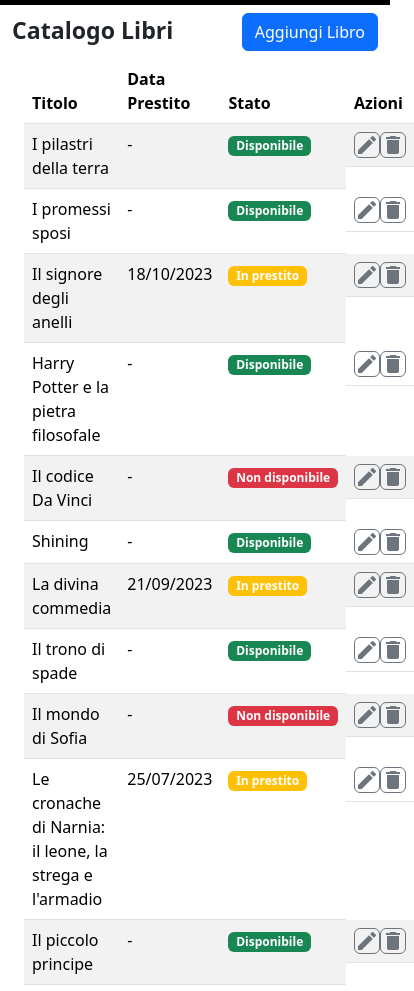
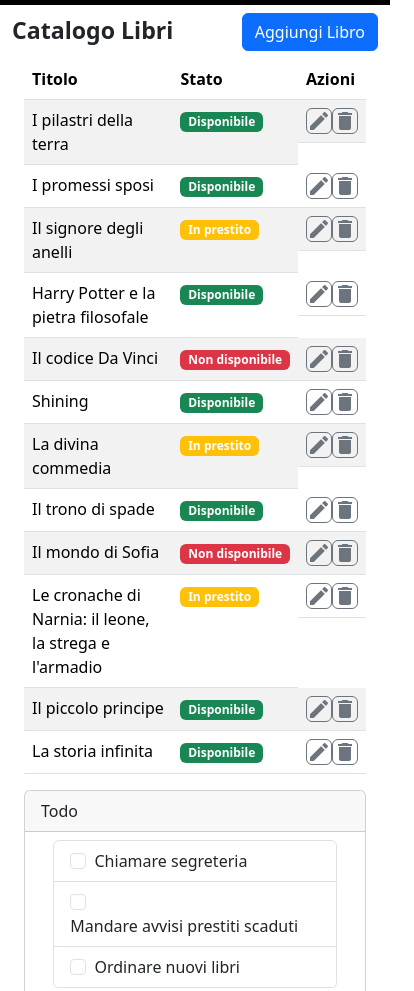
Before and after one commit to MassimoCorvo/html-css-bootstrap-dashboard, a plain HTML site: page index.html in a window 390 px wide. Shown: the part 61-1052 px from the top of the page, 414 px wide, since content can reach past the window. Drawn offline with nearby package versions, Linux system fonts and the light colour scheme.

Commit message:
Data Prestito visibility

```diff
--- a/index.html
+++ b/index.html
@@ -65,7 +65,7 @@
                 <thead>
                     <tr>
                         <th scope="col" class="col-6">Titolo</th>
-                        <th scope="col">Data Prestito</th>
+                        <th scope="col" class="d-none d-md-table-cell">Data Prestito</th>
                         <th scope="col">Stato</th>
                         <th scope="col">Azioni</th>
                     </tr>
@@ -73,7 +73,7 @@
                 <tbody>
                     <tr>
                         <td>I pilastri della terra</td>
-                        <td>-</td>
+                        <td class="d-none d-md-table-cell">-</td>
                         <td><span class="badge text-bg-success">Disponibile</span></td>
                         <td class="d-flex">
                             <button type="button"
@@ -90,7 +90,7 @@
                     </tr>
                     <tr>
                         <td>I promessi sposi</td>
-                        <td>-</td>
+                        <td class="d-none d-md-table-cell">-</td>
                         <td><span class="badge text-bg-success">Disponibile</span></td>
                         <td class="d-flex">
                             <button type="button"
@@ -107,7 +107,7 @@
                     </tr>
                     <tr>
                         <td>Il signore degli anelli</td>
-                        <td>18/10/2023</td>
+                        <td class="d-none d-md-table-cell">18/10/2023</td>
                         <td><span class="badge bg-warning text-white">In prestito</span></td>
                         <td class="d-flex">
                             <button type="button"
@@ -124,7 +124,7 @@
                     </tr>
                     <tr>
                         <td>Harry Potter e la pietra filosofale</td>
-                        <td>-</td>
+                        <td class="d-none d-md-table-cell">-</td>
                         <td><span class="badge text-bg-success">Disponibile</span></td>
                         <td class="d-flex">
                             <button type="button"
@@ -141,7 +141,7 @@
                     </tr>
                     <tr>
                         <td>Il codice Da Vinci</td>
-                        <td>-</td>
+                        <td class="d-none d-md-table-cell">-</td>
                         <td><span class="badge bg-danger text-white">Non disponibile</span></td>
                         <td class="d-flex">
                             <button type="button"
@@ -158,7 +158,7 @@
                     </tr>
                     <tr>
                         <td>Shining</td>
-                        <td>-</td>
+                        <td class="d-none d-md-table-cell">-</td>
                         <td><span class="badge text-bg-success">Disponibile</span></td>
                         <td class="d-flex">
                             <button type="button"
@@ -175,7 +175,7 @@
                     </tr>
                     <tr>
                         <td>La divina commedia</td>
-                        <td>21/09/2023</td>
+                        <td class="d-none d-md-table-cell">21/09/2023</td>
                         <td><span class="badge bg-warning text-white">In prestito</span></td>
                         <td class="d-flex">
                             <button type="button"
@@ -192,7 +192,7 @@
                     </tr>
                     <tr>
                         <td>Il trono di spade</td>
-                        <td>-</td>
+                        <td class="d-none d-md-table-cell">-</td>
                         <td><span class="badge text-bg-success">Disponibile</span></td>
                         <td class="d-flex">
                             <button type="button"
@@ -209,7 +209,7 @@
                     </tr>
                     <tr>
                         <td>Il mondo di Sofia</td>
-                        <td>-</td>
+                        <td class="d-none d-md-table-cell">-</td>
                         <td><span class="badge bg-danger text-white">Non disponibile</span></td>
                         <td class="d-flex">
                             <button type="button"
@@ -226,7 +226,7 @@
                     </tr>
                     <tr>
                         <td>Le cronache di Narnia: il leone, la strega e l'armadio</td>
-                        <td>25/07/2023</td>
+                        <td class="d-none d-md-table-cell">25/07/2023</td>
                         <td><span class="badge bg-warning text-white">In prestito</span></td>
                         <td class="d-flex">
                             <button type="button"
@@ -243,7 +243,7 @@
                     </tr>
                     <tr>
                         <td>Il piccolo principe</td>
-                        <td>-</td>
+                        <td class="d-none d-md-table-cell">-</td>
                         <td><span class="badge text-bg-success">Disponibile</span></td>
                         <td class="d-flex">
                             <button type="button"
@@ -260,7 +260,7 @@
                     </tr>
                     <tr>
                         <td>La storia infinita</td>
-                        <td>-</td>
+                        <td class="d-none d-md-table-cell">-</td>
                         <td><span class="badge text-bg-success">Disponibile</span></td>
                         <td class="d-flex">
                             <button type="button"
```
Also changed, not shown: new-book.html (+1 -1 lines).
